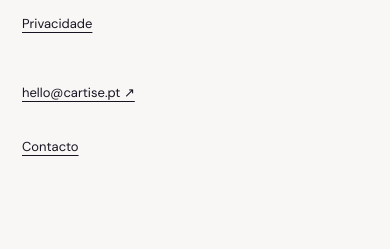
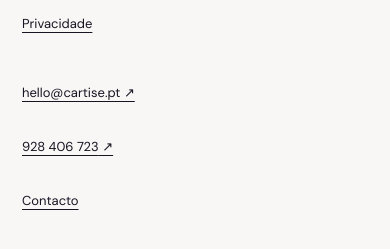
Before and after one commit to tomoconstrutor/cartise, a React (Vite) app: page / in a window 390 px wide. Shown: the part 8830-9079 px from the top of the page. Before the commit the page ends 9033 px from the top, so only its background shows below. Built offline with nearby package versions, Linux system fonts and the light colour scheme; no server answers.

Commit message:
Update public phone contact

```diff
--- a/src/App.jsx
+++ b/src/App.jsx
@@ -94,13 +94,13 @@
       {key === 'formats' && <><PageIntro label={en ? 'Image / Video' : 'Imagem / Vídeo'} title={c.formatTitle}>{c.specsIntro}</PageIntro><section className="section compact-top"><Cards items={c.formats} /><a className="text-button" href={link('coverage')}>{c.coverageLink}<ArrowUpRight size={16} /></a></section><DemoSection lang={lang} /><section className="section tinted"><SectionTitle label={en ? 'Creative essentials' : 'Preparar a peça'}>{c.creativeTitle}</SectionTitle><Cards items={c.creative} /><div className="text-panel"><h3>{c.handoffTitle}</h3><p>{c.handoffBody}</p></div></section></>}
       {key === 'coverage' && <><Coverage lang={lang} detailed /><section className="section"><SectionTitle label={en ? 'Your location' : 'A sua localização'}>{c.coverageOther}</SectionTitle><p className="large-copy">{c.coverageOtherBody}</p><LinkButton href={link('contact')}>{c.proposal}</LinkButton></section></>}
       {key === 'fleets' && <><section className="section fleet-intro"><div className="fleet-intro-copy"><p className="eyebrow">{en ? 'Fleets / Individual drivers' : 'Frotas / Motoristas individuais'}</p><h1>{c.fleetTitle}</h1><p className="large-copy">{c.fleetIntro}</p></div><div className="fleet-form" id="fleet-form"><h2>{c.fleetCta}</h2><LeadForm lang={lang} initialType="driver" /></div><figure className="fleet-page-photo"><img src="/assets/cartise-drivers-premium.jpg" alt={en ? 'Illustrative photograph of a sedan in Lisbon' : 'Fotografia ilustrativa de um sedan em Lisboa'} width="1123" height="1401" /><figcaption>{c.visualLabel}</figcaption></figure></section><section className="section compact-top"><Cards items={c.fleetSteps} /></section><section className="section tinted"><SectionTitle label={en ? 'Partnership terms' : 'Condições da parceria'}>{en ? 'Know the terms before joining.' : 'Conheça as condições antes de aderir.'}</SectionTitle><FAQ items={c.fleetFaq} /></section></>}
-      {key === 'contact' && <><PageIntro label={en ? 'Let’s talk' : 'Vamos conversar'} title={c.contactTitle}>{c.contactIntro}</PageIntro><section className="section contact-layout compact-top"><div className="contact-aside"><h2>{c.nextTitle}</h2><p className="large-copy">{c.nextBody}</p><a className="contact-email" href="mailto:hello@cartise.pt">hello@cartise.pt ↗</a><a href={link('fleets')}>{c.fleetLink}</a></div><LeadForm lang={lang} /></section></>}
+      {key === 'contact' && <><PageIntro label={en ? 'Let’s talk' : 'Vamos conversar'} title={c.contactTitle}>{c.contactIntro}</PageIntro><section className="section contact-layout compact-top"><div className="contact-aside"><h2>{c.nextTitle}</h2><p className="large-copy">{c.nextBody}</p><a className="contact-email" href="mailto:hello@cartise.pt">hello@cartise.pt ↗</a><a className="contact-phone" href="tel:+351928406723">{c.phone} ↗</a><a href={link('fleets')}>{c.fleetLink}</a></div><LeadForm lang={lang} /></section></>}
       {key === 'privacy' && <><PageIntro label={en ? 'Information' : 'Informação'} title={c.privacyTitle}>{c.privacyIntro}</PageIntro><section className="section compact-top legal-copy">{c.privacySections.map(([title, text]) => <article key={title}><h2>{title}</h2><p>{text}</p></article>)}<a href="https://formsubmit.co/privacy.pdf" target="_blank" rel="noreferrer">{en ? 'FormSubmit privacy information ↗' : 'Informação de privacidade do FormSubmit ↗'}</a></section></>}
       {key === 'tablet' && <ViewerBoundary fallback={studioFallback}>{studioReady ? <Suspense fallback={studioFallback}><TabletDemo lang={lang} /></Suspense> : studioFallback}</ViewerBoundary>}
       {key === 'notFound' && <><PageIntro label="404" title={c.notFoundTitle}>{c.notFoundBody}</PageIntro><section className="section compact-top"><LinkButton href={link('home')}>{c.back}</LinkButton></section></>}
       {!['contact', 'privacy', 'tablet', 'notFound', 'fleets'].includes(key) && <Closing lang={lang} onProposal={openProposal} />}
     </main>
-    <footer className="footer"><div className="footer-brand"><a className="brand-mark" href={link('home')}>CARTISE</a><p>{c.signature}</p><span>{c.footerCompany}</span></div><nav aria-label={en ? 'Footer navigation' : 'Navegação de rodapé'}>{[['solution', c.nav[0]], ['formats', c.nav[1]], ['coverage', c.nav[2]], ['fleets', c.nav[3]], ['privacy', c.privacy]].map(([key, label]) => <a href={link(key)} key={key}>{label}</a>)}</nav><div className="footer-contact"><a href="mailto:hello@cartise.pt">hello@cartise.pt ↗</a><a href={link('contact')}>{c.contact}</a></div></footer>
+    <footer className="footer"><div className="footer-brand"><a className="brand-mark" href={link('home')}>CARTISE</a><p>{c.signature}</p><span>{c.footerCompany}</span></div><nav aria-label={en ? 'Footer navigation' : 'Navegação de rodapé'}>{[['solution', c.nav[0]], ['formats', c.nav[1]], ['coverage', c.nav[2]], ['fleets', c.nav[3]], ['privacy', c.privacy]].map(([key, label]) => <a href={link(key)} key={key}>{label}</a>)}</nav><div className="footer-contact"><a href="mailto:hello@cartise.pt">hello@cartise.pt ↗</a><a className="footer-phone" href="tel:+351928406723">{c.phone} ↗</a><a href={link('contact')}>{c.contact}</a></div></footer>
     {modal && <dialog className="lead-modal" ref={dialog} onCancel={() => setModal(null)} onClick={event => { if (event.target === dialog.current) { const r = dialog.current.getBoundingClientRect(); if (event.clientX < r.left || event.clientX > r.right || event.clientY < r.top || event.clientY > r.bottom) setModal(null); } }} aria-labelledby="lead-title"><button className="modal-close" onClick={() => setModal(null)} aria-label={en ? 'Close' : 'Fechar'}><X size={20} /></button><p className="eyebrow">Cartise</p><h2 id="lead-title">{modal === 'driver' ? c.fleetCta : c.proposal}</h2><p className="modal-copy">{c.contactIntro}</p><LeadForm lang={lang} initialType={modal} /></dialog>}
   </div>;
 }
--- a/src/content.js
+++ b/src/content.js
@@ -161,6 +161,7 @@
     ],
     "fleetCta": "Quero conhecer as condições",
     "contactTitle": "Uma cidade. Uma ideia. Começamos por aí.",
+    "phone": "928 406 723",
     "contactIntro": "Partilhe o que já sabe sobre a campanha. Se representa uma frota, escolha essa opção no formulário.",
     "nextTitle": "O que acontece a seguir?",
     "nextBody": "A equipa analisa o pedido e entra em contacto para preparar a proposta consigo. Nesta fase, não assume qualquer compromisso.",
@@ -353,6 +354,7 @@
     ],
     "fleetCta": "Explore partnership terms",
     "contactTitle": "A city. An idea. Let’s start there.",
+    "phone": "928 406 723",
     "contactIntro": "Share what you already know about the campaign. If you represent a fleet, select that option in the form.",
     "nextTitle": "What happens next?",
     "nextBody": "The team reviews your request and contacts you to prepare a proposal together. There is no commitment at this stage.",
--- a/src/render.jsx
+++ b/src/render.jsx
@@ -10,7 +10,7 @@
   const title = route.title[en ? 1 : 0] + ' | Cartise';
   const description = route.description[en ? 1 : 0];
   const canonical = SITE_URL + route.path;
-  const schema = [{ '@context': 'https://schema.org', '@type': 'Organization', '@id': SITE_URL + '/#organization', name: 'Cartise', url: SITE_URL, email: 'hello@cartise.pt' }];
+  const schema = [{ '@context': 'https://schema.org', '@type': 'Organization', '@id': SITE_URL + '/#organization', name: 'Cartise', url: SITE_URL, email: 'hello@cartise.pt', telephone: '+351 928 406 723' }];
   if (route.key === 'home' || route.key === 'solution') schema.push({ '@context': 'https://schema.org', '@type': 'Service', name: 'Cartise In-Car DOOH', serviceType: en ? 'Digital advertising inside ride-hailing vehicles' : 'Publicidade digital dentro de veículos TVDE', provider: { '@id': SITE_URL + '/#organization' }, areaServed: [{ '@type': 'City', name: 'Lisboa' }, { '@type': 'City', name: 'Porto' }] });
   if (route.key !== 'home' && route.key !== 'notFound') schema.push({ '@context': 'https://schema.org', '@type': 'BreadcrumbList', itemListElement: [{ '@type': 'ListItem', position: 1, name: en ? 'Home' : 'Início', item: SITE_URL + pageLink('home', route.lang) }, { '@type': 'ListItem', position: 2, name: route.title[en ? 1 : 0], item: canonical }] });
   const head = `<title>${escape(title)}</title>
```
Also changed, not shown: 1 other file (tests, documents, lock files or other folders).
